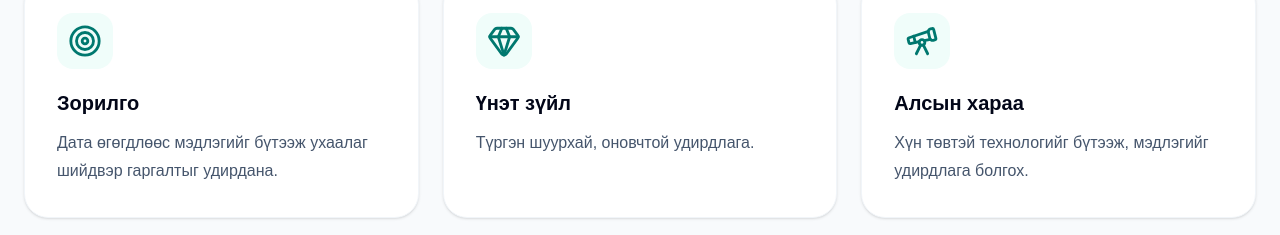
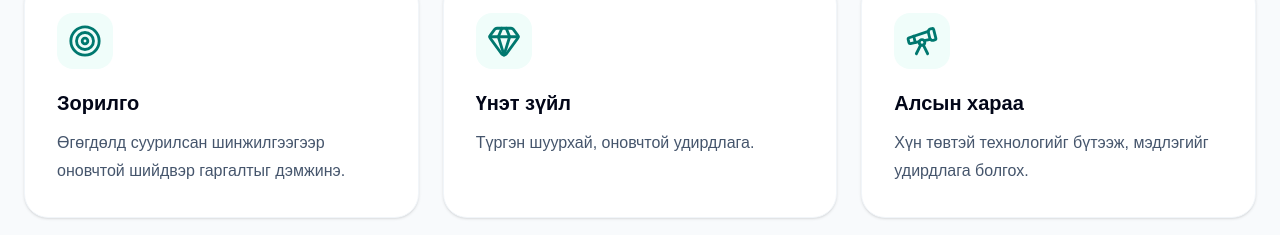
Before and after one commit to munhso-sys/newdeg-website, a Next.js app: page / in a window 1280 px wide. Shown: the part 1766-2001 px from the top of the page. Built offline with nearby package versions, Linux system fonts and the light colour scheme.

Commit message:
update text

```diff
--- a/app/page.tsx
+++ b/app/page.tsx
@@ -215,7 +215,7 @@ export default function NewdegHomepage() {
 
         <div className="grid lg:grid-cols-3 gap-6 mb-8">
           {[
-            [Target, "Зорилго", "Дата өгөгдлөөс мэдлэгийг бүтээж ухаалаг шийдвэр гаргалтыг удирдана."],
+            [Target, "Зорилго", "Өгөгдөлд суурилсан шинжилгээгээр оновчтой шийдвэр гаргалтыг дэмжинэ."],
             [Gem, "Үнэт зүйл", "Түргэн шуурхай, оновчтой удирдлага."],
             [Telescope, "Алсын хараа", "Хүн төвтэй технологийг бүтээж, мэдлэгийг удирдлага болгох."],
           ].map(([Icon, title, text]: any) => (
```
